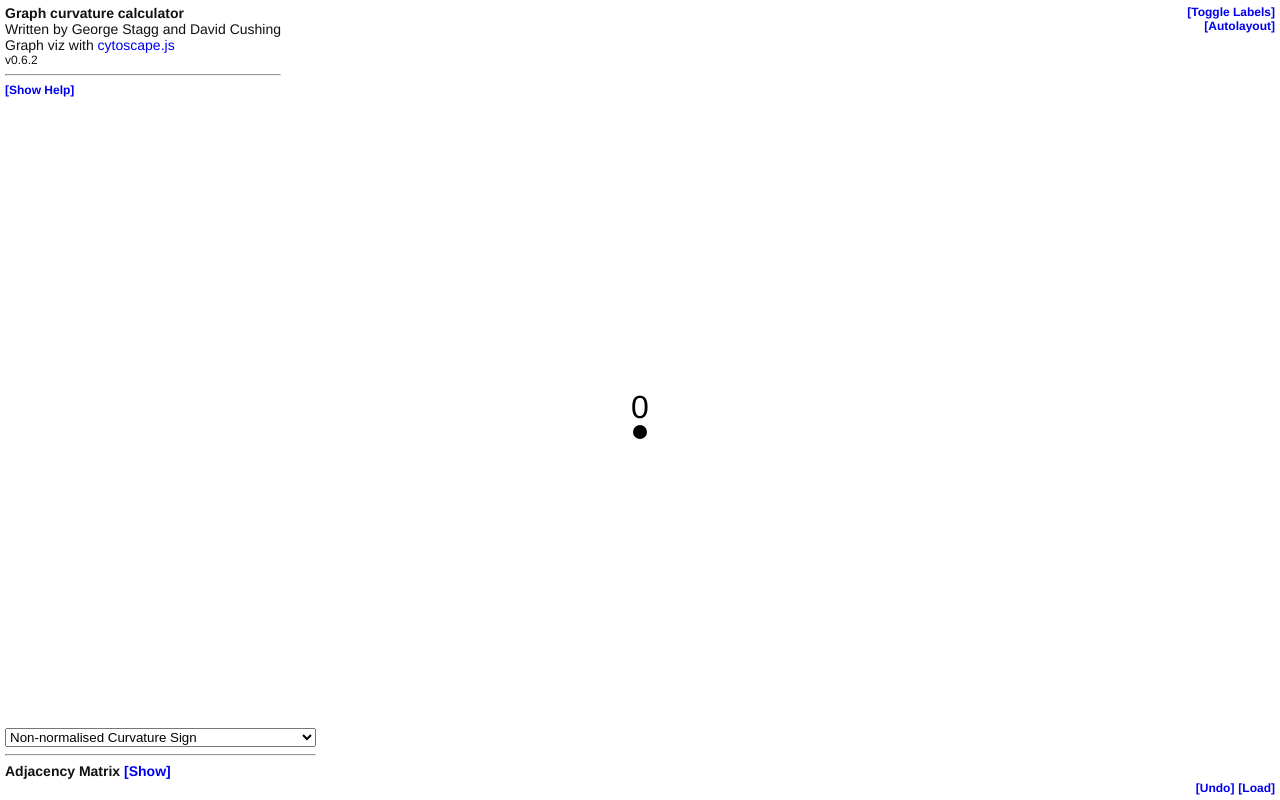
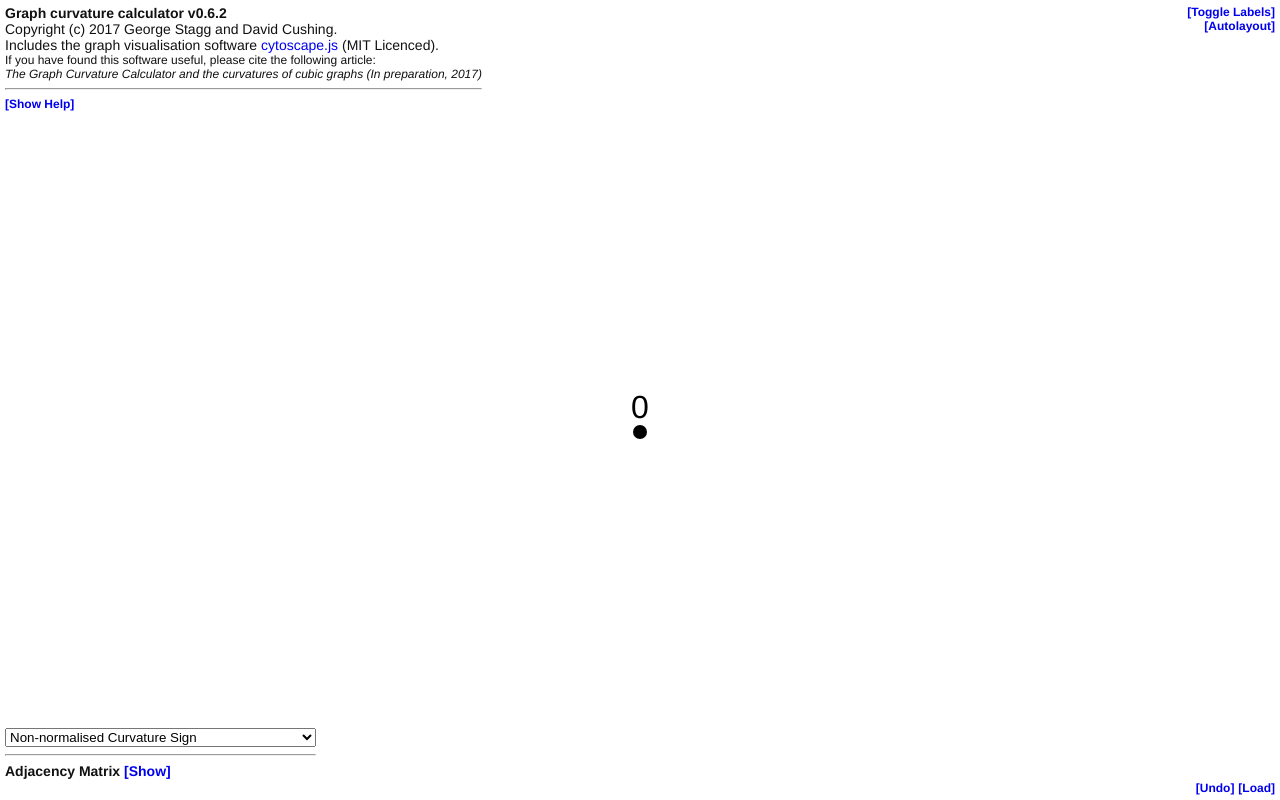
Before and after one commit to georgestagg/graph-curvature-webapp, a plain HTML site: page index.html in a window 1280 px wide. Drawn offline with Linux system fonts and the light colour scheme.

Commit message:
Change Licence and add message

```diff
--- a/index.html
+++ b/index.html
@@ -152,17 +152,18 @@
       <a style="font-weight: 600; font-size: 12px;" id="autolayoutbtn" href="javascript:void(0);">[Autolayout]</a></div>
     <div id="infocontainer">
       <div style="font-weight: 600;">
-        Graph curvature calculator
+        Graph curvature calculator v0.6.2
       </div>
       <div id="info">
         <div style="font-weight: 300;">
-          Written by George Stagg and David Cushing
+          Copyright (c) 2017 George Stagg and David Cushing.
         </div>
         <div style="font-size: 14px;">
-          Graph viz with <a href="http://js.cytoscape.org">cytoscape.js</a>
+          Includes the graph visualisation software <a href="https://github.com/cytoscape/cytoscape.js">cytoscape.js</a> (MIT Licenced).
         </div>
          <div style="font-size: 12px;">
-          v0.6.2
+          If you have found this software useful, please cite the following article:<br>
+	  <i>The Graph Curvature Calculator and the curvatures of cubic graphs (In preparation, 2017)</i>
         </div>
         <hr>
         <div id="controlsinfo">
```
Also changed, not shown: 1 other file.
